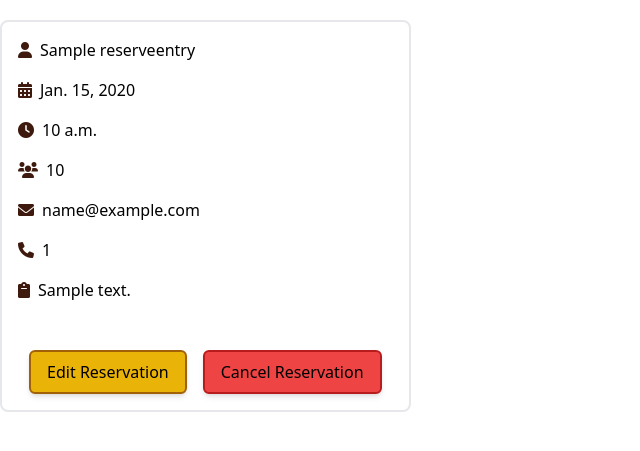
After one commit to ManganJogja/Proyek-Tengah-Semester-A608, a Django app: page /reserve/ in a window 1280 px wide. The commit adds this page. Shown: the top 451 px of the page, without its empty margins (0-640 px from the left). Run offline with Django 5.2, Linux system fonts and the light colour scheme; a user stored in the database is signed in; tables that the repository leaves empty hold one stand-in row (values such as "Sample post"); some libraries are stand-ins or nearby versions.

Commit message:
Reserve awal

```diff
--- a/main/urls.py
+++ b/main/urls.py
@@ -1,11 +1,11 @@
 from django.urls import path
-from main.views import show_main, register, login_user, logout_user
-from main.views import show_json, show_xml, show_xml_by_id, show_json_by_id
+from main.views import *
 
 app_name = 'main'
 
 urlpatterns = [
     path('', show_main, name='show_main'),
+    path('main/', show_main, name='show_main'),
     path('register/', register, name='register'),
     path('login/', login_user, name='login'),
     path('logout/', logout_user, name='logout'),
--- a/mangan_jogja/urls.py
+++ b/mangan_jogja/urls.py
@@ -21,7 +21,7 @@ urlpatterns = [
     path('admin/', admin.site.urls),
     path('', include('main.urls')),
     path('auth/', include('authentication.urls')),
-    path('', include('reserve.urls')),
+    path('reserve/', include('reserve.urls')),
 
 
 ]
--- a/reserve/models.py
+++ b/reserve/models.py
@@ -1,22 +1,15 @@
+import uuid
 from django.db import models
+from main.models import User
 
-pilihan_waktu_kedatangan = [
-    ('08:00', '08:00 AM'),
-    ('09:00', '09:00 AM'),
-    ('10:00', '10:00 AM'),
-    ('11:00', '11:00 AM'),
-    ('12:00', '12:00 PM'),
-    ('13:00', '01:00 PM'),
-    ('14:00', '02:00 PM'),
-    ('15:00', '03:00 PM'),
-    ('16:00', '04:00 PM'),
-]
 
 class ReserveEntry(models.Model):
+    id = models.UUIDField(primary_key=True, default=uuid.uuid4, editable=False)  # tambahkan baris ini
+    user = models.ForeignKey(User, on_delete=models.CASCADE)
     name = models.CharField(max_length=255)
-    tanggal_kedatangan = models.DateField()
-    waktu_kedatangan = models.CharField(max_length=5, choices=pilihan_waktu_kedatangan)
-    jumlah_tamu = models.IntegerField(default=0)
+    date = models.DateField()
+    time = models.TimeField()
+    guest_quantity = models.IntegerField(default=1)
     email = models.EmailField()
-    no_telp = models.IntegerField()
+    phone = models.IntegerField()
     notes = models.CharField(max_length=255)
--- /dev/null
+++ b/reserve/templates/reserve_card.html
@@ -0,0 +1,74 @@
+<div class="relative break-inside-avoid">
+    <div class="relative top-5 bg-white rounded-lg mb-6 break-inside-avoid flex flex-col border-2 border-gray-200 transform transition-all duration-300 hover:scale-105 hover:translate-x-2 hover:translate-y-2">
+
+      <div class="p-4 text-left">
+        <div class="flex items-left justify-left mb-4">
+
+        <p style="display: inline-flex; align-items: center;">
+            <i class="fas fa-user" style="margin-right: 8px; vertical-align: middle; color: #3E190E; font-size: 16px; vertical-align: middle;"></i>
+            <span style="font-size: 16px;">{{ reserve_entry.name }}</span>
+        </p>
+        </div>
+
+        <div class="flex items-left justify-left mb-4">
+            <p style="display: inline-flex; align-items: center;">
+                <i class="fas fa-calendar-alt" style="margin-right: 8px; vertical-align: middle; color: #3E190E; font-size: 16px; vertical-align: middle;"></i>
+                <span style="font-size: 16px;">{{ reserve_entry.date }}</span>
+            </p>
+        </div>
+
+        <div class="flex items-left justify-left mb-4">
+            <p style="display: inline-flex; align-items: center;">
+                <i class="fas fa-clock" style="margin-right: 8px; vertical-align: middle; color: #3E190E; font-size: 16px; vertical-align: middle;"></i>
+                <span style="font-size: 16px;">{{ reserve_entry.time }}</span>
+            </p>
+        </div>
+
+        <div class="flex items-left justify-left mb-4">
+            <p style="display: inline-flex; align-items: center;">
+                <i class="fas fa-users" style="margin-right: 8px; vertical-align: middle; color: #3E190E; font-size: 16px; vertical-align: middle;"></i>
+                <span style="font-size: 16px;">{{ reserve_entry.guest_quantity }}</span>
+            </p>
+        </div>
+
+        <div class="flex items-left justify-left mb-4">
+            <p style="display: inline-flex; align-items: center;">
+                <i class="fas fa-envelope" style="margin-right: 8px; vertical-align: middle; color: #3E190E; font-size: 16px; vertical-align: middle;"></i>
+                <span style="font-size: 16px;">{{ reserve_entry.email }}</span>
+            </p>
+        </div>
+
+        <div class="flex items-left justify-left mb-4">
+            <p style="display: inline-flex; align-items: center;">
+                <i class="fas fa-phone" style="margin-right: 8px; vertical-align: middle; color: #3E190E; font-size: 16px; vertical-align: middle;"></i>
+                <span style="font-size: 16px;">{{ reserve_entry.phone }}</span>
+            </p>
+        </div>
+
+        <div class="flex items-left justify-left mb-4">
+            <p style="display: inline-flex; align-items: center;">
+                <i class="fas fa-clipboard" style="margin-right: 8px; vertical-align: middle; color: #3E190E; font-size: 16px; vertical-align: middle;"></i>
+                <span style="font-size: 16px;">{{ reserve_entry.notes }}</span>
+            </p>
+        </div>
+
+
+
+      </div>
+
+      <!-- Bagian tombol edit dan delete dipindahkan ke bawah -->
+      <div class="flex space-x-4 justify-center mt-4 mb-4">
+        <!-- Tombol Edit -->
+        <a href="{% url 'reserve:edit_reserve' reserve_entry.pk %}"
+           class="bg-yellow-500 hover:bg-yellow-600 text-black px-4 py-2 rounded-md border-2 border-yellow-700 transition duration-300 shadow-md">
+          Edit Reservation
+        </a>
+        <!-- Tombol Delete -->
+        <a href="{% url 'reserve:delete_reserve' reserve_entry.pk %}"
+           class="bg-red-500 hover:bg-red-600 text-black px-4 py-2 rounded-md border-2 border-red-700 transition duration-300 shadow-md">
+          Cancel Reservation
+        </a>
+      </div>
+
+    </div>
+  </div>
--- /dev/null
+++ b/reserve/templates/reserve_page.html
@@ -0,0 +1,19 @@
+{% extends 'base.html' %}
+{% load static %}
+
+{% block meta %}
+{% endblock meta %}
+{% block content %}
+    {% if not reserve_entries %}
+    <div class="flex flex-col items-center justify-center min-h-[24rem] p-6">
+        <p class="text-center text-gray-600 mt-4">Belum ada data mood pada mental health tracker.</p>
+    </div>
+    {% else %}
+    <div class="columns-1 sm:columns-2 lg:columns-3 gap-6 space-y-6 w-full">
+        {% for reserve_entry in reserve_entries %}
+            {% include 'reserve_card.html' with reserve_entry=reserve_entry %}
+        {% endfor %}
+    </div>
+    {% endif %}
+</div>
+{% endblock content %}
--- a/reserve/urls.py
+++ b/reserve/urls.py
@@ -4,5 +4,10 @@ from reserve.views import *
 app_name = 'reserve'
 
 urlpatterns = [
-    path('', show_main, name='show_main'),
+    path('', show_reserve, name='show_reserve'),
+    path('create-reserve-entry', create_reserve_entry, name='create_reserve_entry'),
+    path('edit-reserve/<uuid:id>', edit_reserve, name='edit_reserve'),
+    path('delete/<uuid:id>', delete_reserve, name='delete_reserve'),
+    path('json/', show_json, name='show_json'),
+    path('json/<str:id>/', show_json_by_id, name='show_json_by_id'),
 ]
--- a/reserve/views.py
+++ b/reserve/views.py
@@ -1,10 +1,58 @@
-from django.shortcuts import render
+import datetime
+from django.http import HttpResponseRedirect
+from django.urls import reverse
+from django.contrib.auth.decorators import login_required
+from django.shortcuts import render, redirect, reverse
+from reserve.forms import ReserveEntryForm
+from reserve.models import ReserveEntry
+from django.http import HttpResponse, HttpResponseRedirect
+from django.core import serializers
+from django.views.decorators.csrf import csrf_exempt
+from django.views.decorators.http import require_POST
+from django.utils.html import strip_tags
 
-def show_main(request):
+@login_required(login_url='/login')
+def show_reserve(request):
+    reserve_entries = ReserveEntry.objects.filter(user=request.user)
     context = {
-        'npm' : '2306123456',
-        'name': 'Pak Bepe',
-        'class': 'PBP E'
+        'name': request.user.username,
+        'reserve_entries': reserve_entries
     }
 
-    return render(request, "main.html", context)
+    return render(request, "reserve_page.html", context)
+
+@login_required(login_url='/login')
+def create_reserve_entry(request):
+    form = ReserveEntryForm(request.POST or None)
+
+    if form.is_valid() and request.method == "POST":
+        reserve_entry = form.save(commit=False)
+        reserve_entry.user = request.user
+        reserve_entry.save()
+        return redirect('reserve:show_reserve')
+
+    context = {'form': form}
+    return render(request, "create_reserve_entry.html", context)
+
+def edit_reserve(request,id):
+    reserve = ReserveEntry.objects.get(pk = id)
+    form = ReserveEntryForm(request.POST or None, instance=reserve)
+    if form.is_valid() and request.method == "POST":
+        form.save()
+        return HttpResponseRedirect(reverse('reserve:show_reserve'))
+
+    context = {'form': form}
+    return render(request, "edit_reserve.html", context)
+
+def delete_reserve(request, id):
+    reserve = ReserveEntry.objects.get(pk = id)
+    reserve.delete()
+    return HttpResponseRedirect(reverse('reserve:show_reserve'))
+
+def show_json(request):
+    data = ReserveEntry.objects.all()
+    return HttpResponse(serializers.serialize("json", data), content_type="application/json")
+
+def show_json_by_id(request, id):
+    data = ReserveEntry.objects.filter(pk=id)
+    return HttpResponse(serializers.serialize("json", data), content_type="application/json")
--- a/templates/base.html
+++ b/templates/base.html
@@ -7,6 +7,7 @@
     {% block meta %} {% endblock meta %}
     <script src="https://cdn.tailwindcss.com"></script>
     <link rel="stylesheet" href="{% static 'css/global.css' %}"/>
+    <link href="https://cdnjs.cloudflare.com/ajax/libs/font-awesome/6.0.0-beta3/css/all.min.css" rel="stylesheet">
   </head>
   <body>
     {% block content %} {% endblock content %}
```
Also changed, not shown: main/templates/main.html (+7 -1 lines), reserve/forms.py (added, +17 -0 lines), reserve/templates/create_reserve_entry.html (added, +19 -0 lines), reserve/templates/edit_reserve.html (added, +22 -0 lines), reserve/migrations/0001_initial.py, reserve/migrations/0002_alter_reserveentry_date.py, reserve/migrations/0003_alter_reserveentry_id.py (added), reserve/migrations/0004_alter_reserveentry_guest_quantity_and_more.py (added), 1 other file.
